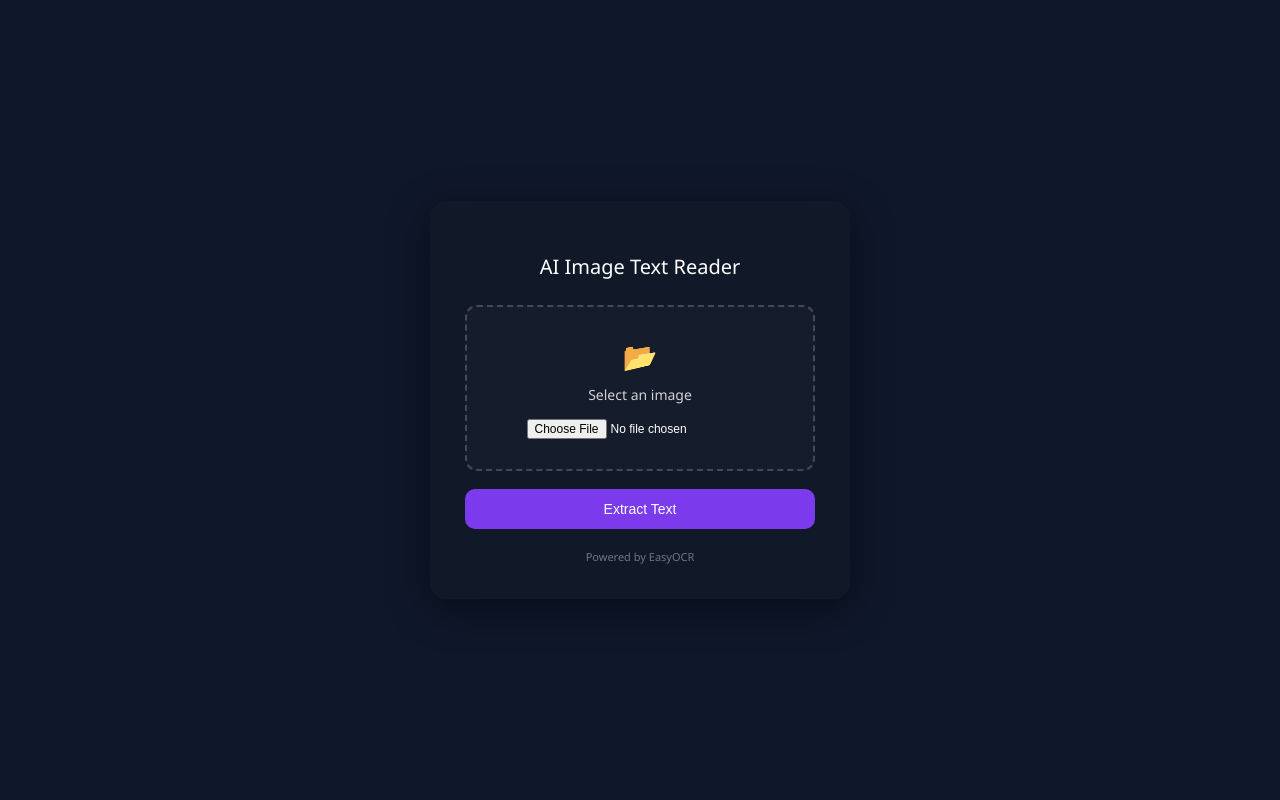
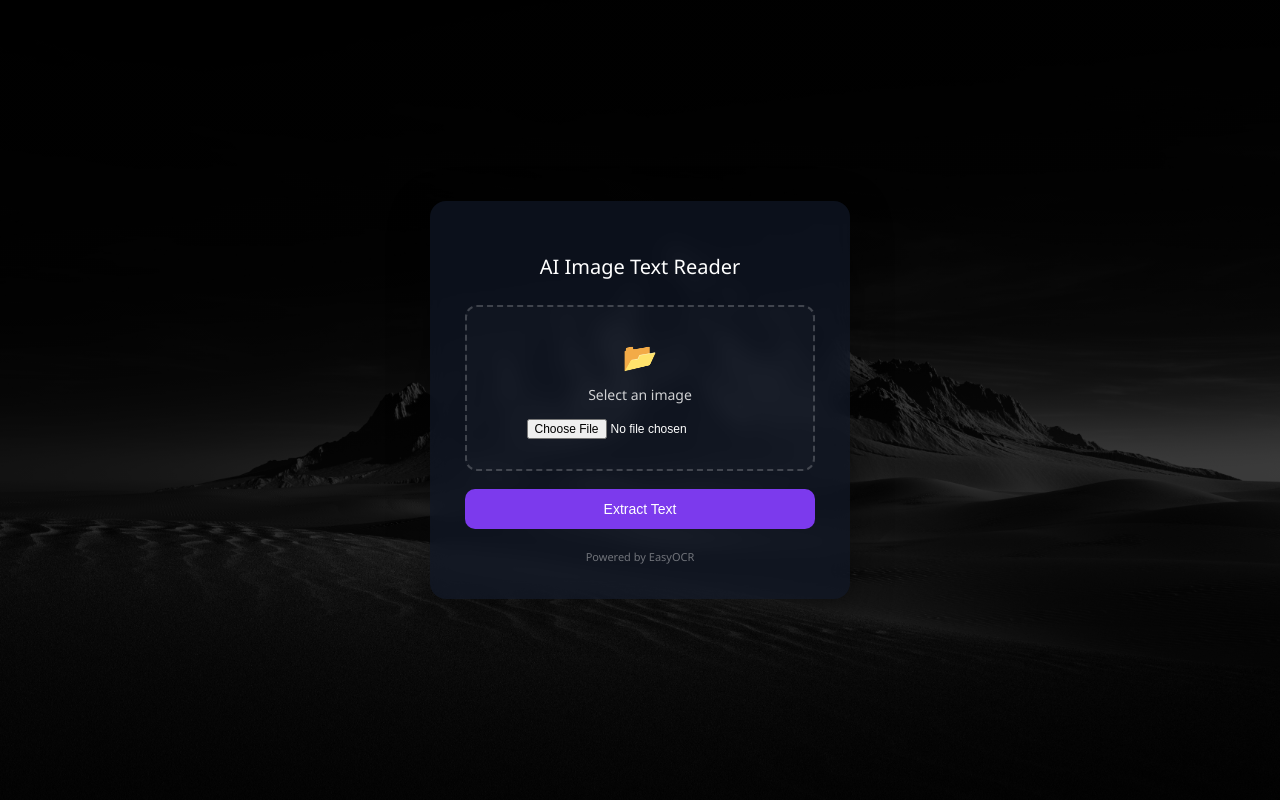
Before and after one commit to AdityGITH/Adhyaapak, a Flask app: page / in a window 1280 px wide. Run offline with Flask 3, Linux system fonts and the light colour scheme.

Commit message:
Added BG image and updated UI

```diff
--- a/templates/index.html
+++ b/templates/index.html
@@ -11,7 +11,15 @@
       body {
         margin: 0;
         font-family: "Segoe UI", sans-serif;
-        background: #0f172a;
+
+        background:
+          linear-gradient(rgba(0, 0, 0, 0.6), rgba(0, 0, 0, 0.6)),
+          url("/static/bg.jpg");
+
+        background-size: cover;
+        background-position: center;
+        background-repeat: no-repeat;
+
         display: flex;
         justify-content: center;
         align-items: center;
@@ -20,7 +28,8 @@
       }
 
       .container {
-        background: #111827;
+        background: rgba(17, 24, 39, 0.7);
+        backdrop-filter: blur(10px);
         border-radius: 16px;
         padding: 35px;
         width: 420px;
```
Also changed, not shown: static/bg.jpg (added).
